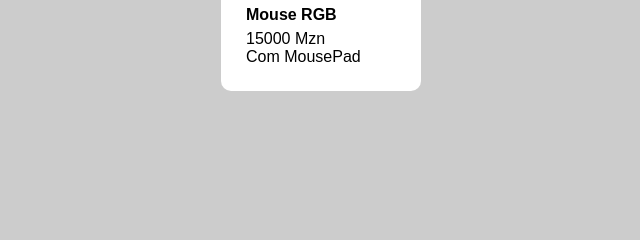
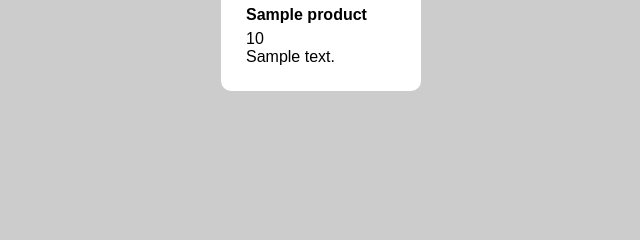
Before and after one commit to EusebioSimango/CRUD, a Flask app: template templates/index.html in a window 1280 px wide. Shown: the part 225-465 px from the top of the page, without its empty margins (69-709 px from the left). Run offline with Flask 2, Linux system fonts and the light colour scheme; the template is opened without the code that fills it: values that come from a table or form of the project are taken from there, others are empty; tables that the repository leaves empty hold one stand-in row (values such as "Sample post").

Commit message:
using jinja

```diff
--- a/app.py
+++ b/app.py
@@ -1,4 +1,4 @@
-from flask import Flask , request, jsonify
+from flask import Flask , request, jsonify, render_template
 from flask_sqlalchemy import SQLAlchemy
 from flask_restful import Resource, Api, reqparse
 # from flask_cors import CORS #install the package
@@ -10,6 +10,7 @@ app.config['SQLALCHEMY_DATABASE_URI'] = 'sqlite:///priducts.db'
 db  = SQLAlchemy(app)
 # CORS(app)
 
+global_products_list = []
 class Product(db.Model):
 	id          = db.Column(db.Integer, primary_key=True, unique=True, autoincrement=True)
 	name        = db.Column(db.String(200), unique=True)
@@ -24,8 +25,9 @@ class Product(db.Model):
 class API(Resource):
 
 	def get(self):
+		products_list = []
+		global_products_list
 		products = Product.query.all()
-		products_list = []
 		for product in products:
 			_product = {
 				'id': product.id,
@@ -34,6 +36,7 @@ class API(Resource):
 				'description': product.description
 			}
 			products_list.append(_product)
+			global_products_list.append(_product)
 		return  products_list
 
 	def post(self):
@@ -51,6 +54,21 @@ class API(Resource):
 
 api.add_resource(API, '/api')
 
+#Front-End Routes
+@app.route("/")
+def index():
+	products_list = []
+	products = Product.query.all()
+	for product in products:
+		_product = {
+			'id': product.id,
+			'name': product.name,
+			'price': product.price,
+			'description': product.description
+		}
+
+		products_list.append(_product)
+	return render_template("index.html", products=products_list)
 
 if __name__=='__main__':
 	app.run(debug=True)
--- a/templates/index.html
+++ b/templates/index.html
@@ -5,7 +5,7 @@
 	<meta http-equiv="X-UA-Compatible" content="IE=edge">
 	<meta name="author" content="Eusebio Simango">
 	<title>ESimas VShop</title>
-	<link rel="stylesheet" href="src/style.css">
+	<link rel="stylesheet" href="static/style.css">
 </head>
 <body>
 	<header>
@@ -23,12 +23,20 @@
 
 	<section class="container c-products">
 		<div id="products">
-			<div class="product">
+			{% for product in products %}
+				<div class="product">
 				<img src="" alt="Product 1">
-				<p class="product_name">Mouse RGB</p>
-				<p class="price">15000 Mzn</p>
-				<p class="desctiption">Com MousePad</p>
+				<p class="product_name">
+					{{ product.name }}
+				</p>
+				<p class="price">
+					{{ product.price }}
+				</p>
+				<p class="desctiption">
+					{{ product.description }}
+				</p>
 			</div>
+			{% endfor %}
 		</div>
 	</section>
 </body>
```
